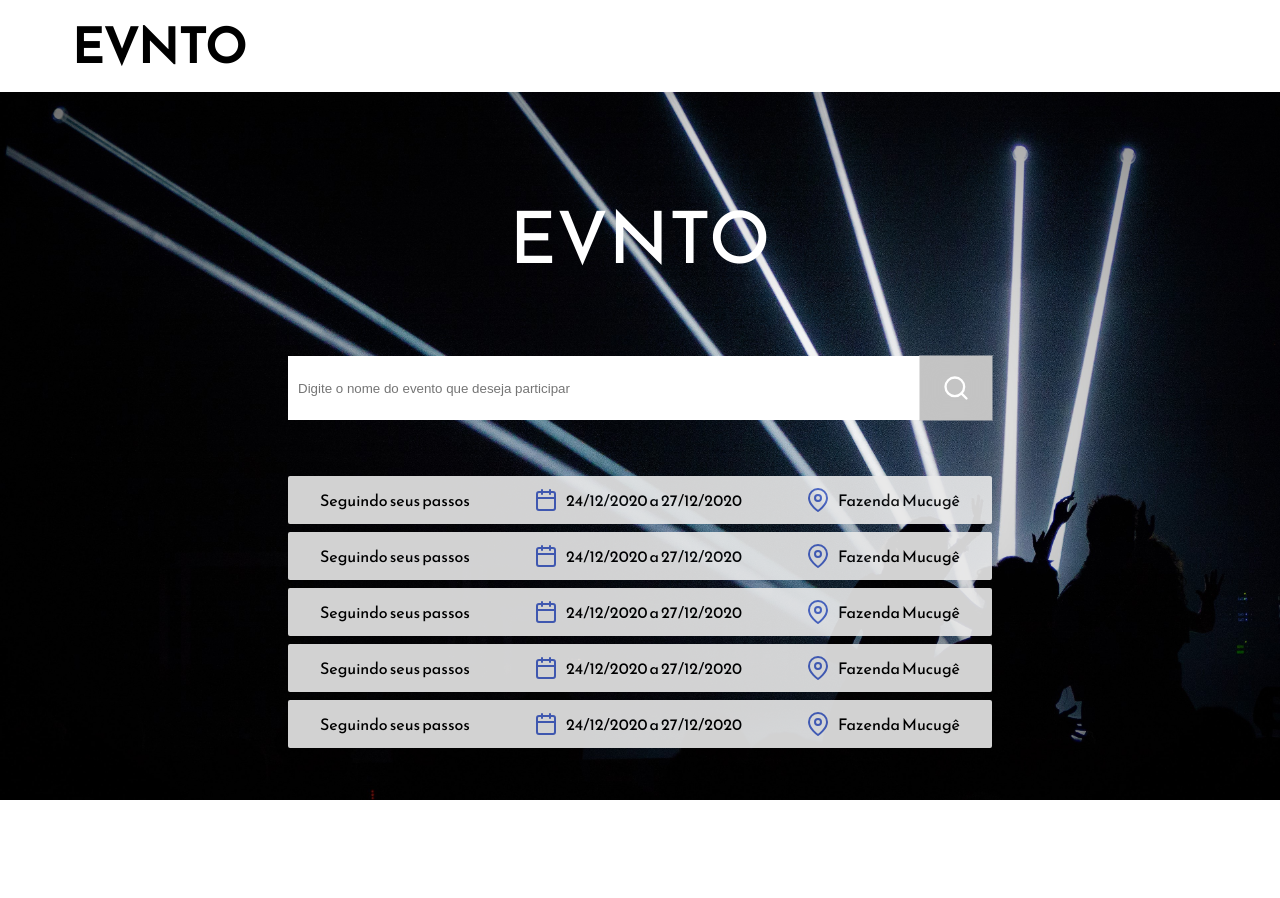
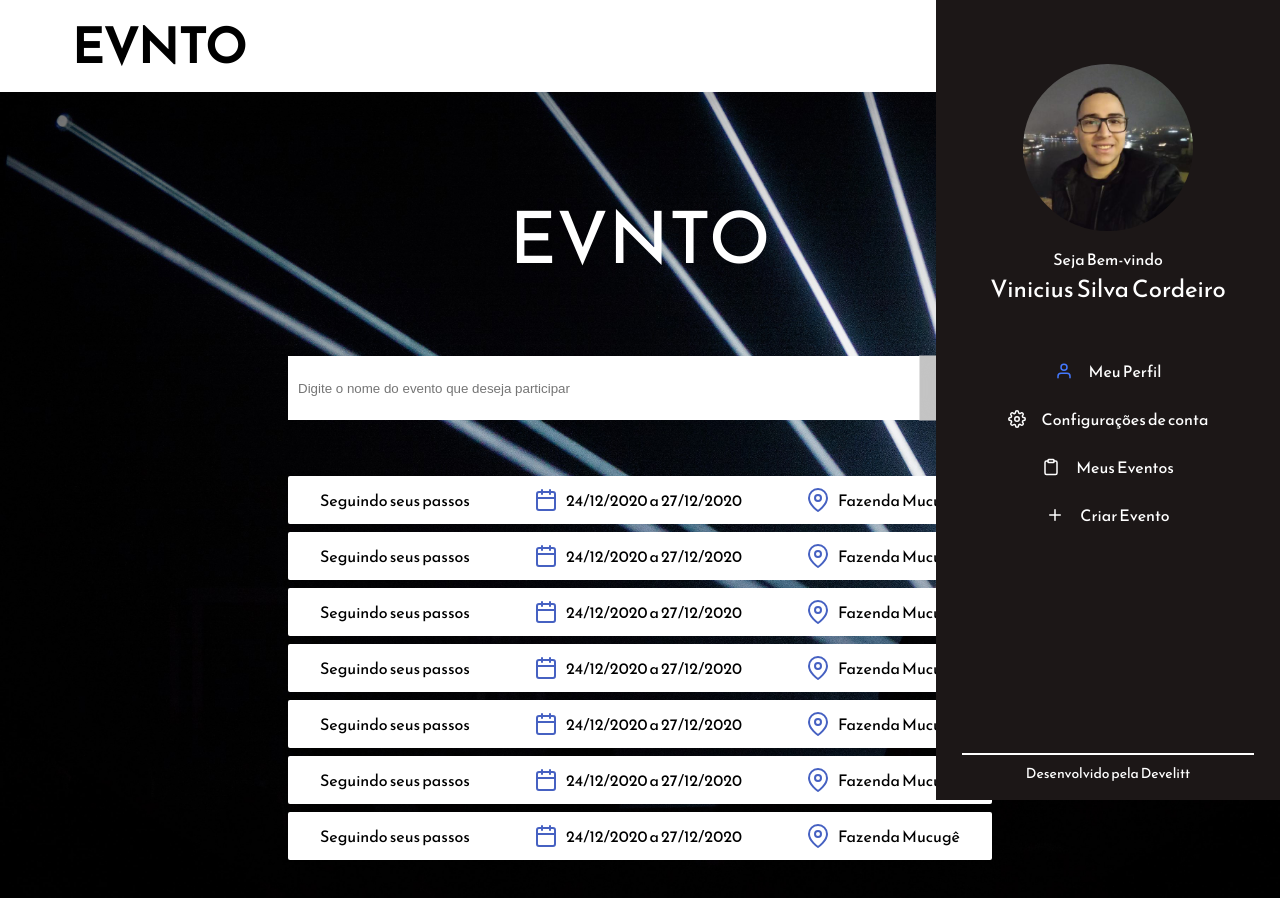
Before and after one commit to vinyscordeiro/Evnto-Frontend, a React (Create React App) app: page /dashboard in a window 1280 px wide. Shown: the top 898 px of the page. Before the commit the page ends 800 px from the top, so only its background shows below. Built offline with nearby package versions, Linux system fonts and the light colour scheme.

Commit message:
Adding the sidebar component, correcting parts of the code

```diff
--- /dev/null
+++ b/src/Components/Sidebar/index.tsx
@@ -0,0 +1,51 @@
+import { FiClipboard, FiPlus, FiSettings, FiUser } from 'react-icons/fi';
+
+import Profile from '../../assets/profile.jpeg';
+
+import {
+    Container,
+    ProfileImg,
+    WelcomeDiv,
+    WelcomeTitle,
+    WelcomeName,
+    SidebarLinkDiv,
+    SidebarLinkUnit,
+    MadeInDiv,
+} from './styles';
+
+const Sidebar: React.FC = () => {
+    return(
+        <Container>
+            <ProfileImg src={Profile} />
+            <WelcomeDiv>
+                <WelcomeTitle>Seja Bem-vindo</WelcomeTitle>
+                <WelcomeName>Vinicius Silva Cordeiro</WelcomeName>
+            </WelcomeDiv>
+            <SidebarLinkDiv>
+                <SidebarLinkUnit isSelected={true} to="/profile">
+                    <FiUser />
+                    Meu Perfil
+                </SidebarLinkUnit>
+                <SidebarLinkUnit isSelected={false} to="/profile">
+                    <FiSettings />
+                    Configurações de conta
+                </SidebarLinkUnit>
+                <SidebarLinkUnit isSelected={false} to="/myevents">
+                    <FiClipboard />
+                    Meus Eventos
+                </SidebarLinkUnit>
+                <SidebarLinkUnit isSelected={false} to="/eventeditting">
+                    <FiPlus />
+                    Criar Evento
+                </SidebarLinkUnit>
+
+            </SidebarLinkDiv>
+
+            <MadeInDiv>
+                Desenvolvido pela Develitt
+            </MadeInDiv>
+        </Container>
+    );
+}
+
+export default Sidebar;
--- /dev/null
+++ b/src/Components/Sidebar/styles.ts
@@ -0,0 +1,88 @@
+import { shade } from 'polished';
+import { Link } from 'react-router-dom';
+
+import styled, {css} from 'styled-components';
+
+interface SidebarLinkUnitProps{
+    isSelected: Boolean;
+}
+
+export const Container = styled.div`
+    display: flex;
+    align-items: center;
+    flex-direction: column;
+    width: 344px;
+    height: 100%;
+    position: fixed;
+    background-color: #1C1717;
+    right: 0;
+`;
+
+export const ProfileImg = styled.img`
+    margin-top: 64px;
+    border-radius: 50%;
+    width: 170px;
+    height: 167px;
+`;
+
+export const WelcomeDiv = styled.div`
+    margin-top: 16px;
+    text-align: center;
+`;
+
+export const WelcomeTitle = styled.div`
+    color: #fff;
+`;
+
+export const WelcomeName = styled.div`
+    font-size: 24px;
+    color: #fff;
+`;
+
+export const SidebarLinkDiv = styled.div`
+    width: 100%;
+    margin-top: 40px;
+`;
+
+
+export const SidebarLinkUnit = styled(Link)<SidebarLinkUnitProps>`
+    display: flex;
+    align-items: center;
+    justify-content: center;
+    text-decoration: none;
+    color: #fff;
+    width: 100%;
+    height: 48px;
+    font-size: 16px;
+
+    &:hover{
+        cursor: pointer;
+        background-color: #2B2121;
+    }
+
+
+    svg{
+        margin-right: 16px;
+        width: 18px;
+        height: 18px;
+    }
+
+    ${ props => props.isSelected && css`
+        svg{
+            color: #4479FF;
+        }
+    `};
+
+
+`;
+
+export const MadeInDiv = styled.div`
+    display: flex;
+    justify-content: center;
+    width: 85%;
+    color: #fff;
+    font-size: 14px;
+    border-top: 2px solid #fff;
+    padding: 8px 0 16px 0;;
+    margin-top: auto;
+`;
--- a/src/Pages/Dashboard/index.tsx
+++ b/src/Pages/Dashboard/index.tsx
@@ -10,12 +10,14 @@ import {
 } from './styles';
 
 import {FiCalendar, FiMapPin} from 'react-icons/fi';
+import Sidebar from '../../Components/Sidebar';
 
 const Dashboard:React.FC = () => {
     return (
     <Container >
         <Header />
         <Logo>EVNTO</Logo>
+        <Sidebar />
         <SearchBox placeholder="Digite o nome do evento que deseja participar"/>
         <SearchResponseBox>
             <SearchResponseUnit to="/eventuse">
@@ -84,6 +86,34 @@ const Dashboard:React.FC = () => {
                 </Info>
             </SearchResponseUnit>
 
+            <SearchResponseUnit to="/eventuse">
+                <Info>Seguindo seus passos</Info>
+
+                <Info>
+                    <FiCalendar size={24} />
+                    24/12/2020 a 27/12/2020
+                </Info>
+
+                <Info>
+                    <FiMapPin size={24} />
+                    Fazenda Mucugê
+                </Info>
+            </SearchResponseUnit>
+            <SearchResponseUnit to="/eventuse">
+                <Info>Seguindo seus passos</Info>
+
+                <Info>
+                    <FiCalendar size={24} />
+                    24/12/2020 a 27/12/2020
+                </Info>
+
+                <Info>
+                    <FiMapPin size={24} />
+                    Fazenda Mucugê
+                </Info>
+            </SearchResponseUnit>
+
+
         </SearchResponseBox>
     </Container>
     );
--- a/src/Pages/Dashboard/styles.ts
+++ b/src/Pages/Dashboard/styles.ts
@@ -5,8 +5,8 @@ import background1 from '../../assets/background1.jpg';
 
 export const Container = styled.div`
     width: 100vw;
-    height: 100vh;
-    background: #253A44 url(${background1}) no-repeat;
+    height: 100%;
+    background: #fff url(${background1}) no-repeat;
     background-attachment: fixed;
     background-size: cover;
     display: flex;
@@ -33,7 +33,7 @@ export const appearFromBottom = keyframes`
 
 export const SearchResponseBox = styled.div`
     width: 704px;
-    margin-top: 48px;
+    margin: 48px 0;
     border-radius: 2px;
     animation: ${appearFromBottom} 0.7s;
 `;
@@ -45,11 +45,11 @@ export const SearchResponseUnit = styled(Link)`
     justify-content: space-around;
     color: #000;
     text-decoration: none;
-    background-color: #E9E9E9;
-    opacity: 0.9;
+    background-color: #fff;
     height: 48px;
     border-radius: 2px;
     margin-top: 8px;
+    box-shadow: 2px black;
 
     &:hover {
         opacity: 1;
--- a/src/Pages/MyEvents/index.tsx
+++ b/src/Pages/MyEvents/index.tsx
@@ -1,5 +1,3 @@
-import {useState} from 'react';
-
 import {
     Container,
     Title,
--- a/src/Pages/SignIn/styles.ts
+++ b/src/Pages/SignIn/styles.ts
@@ -1,7 +1,6 @@
 import styled from 'styled-components';
 import background1 from '../../assets/background1.jpg';
 import {Link} from 'react-router-dom';
-import {shade} from 'polished';
 
 export const Container = styled.div`
     display: flex;
```
Also changed, not shown: 1 other file (tests, documents, lock files or other folders).
